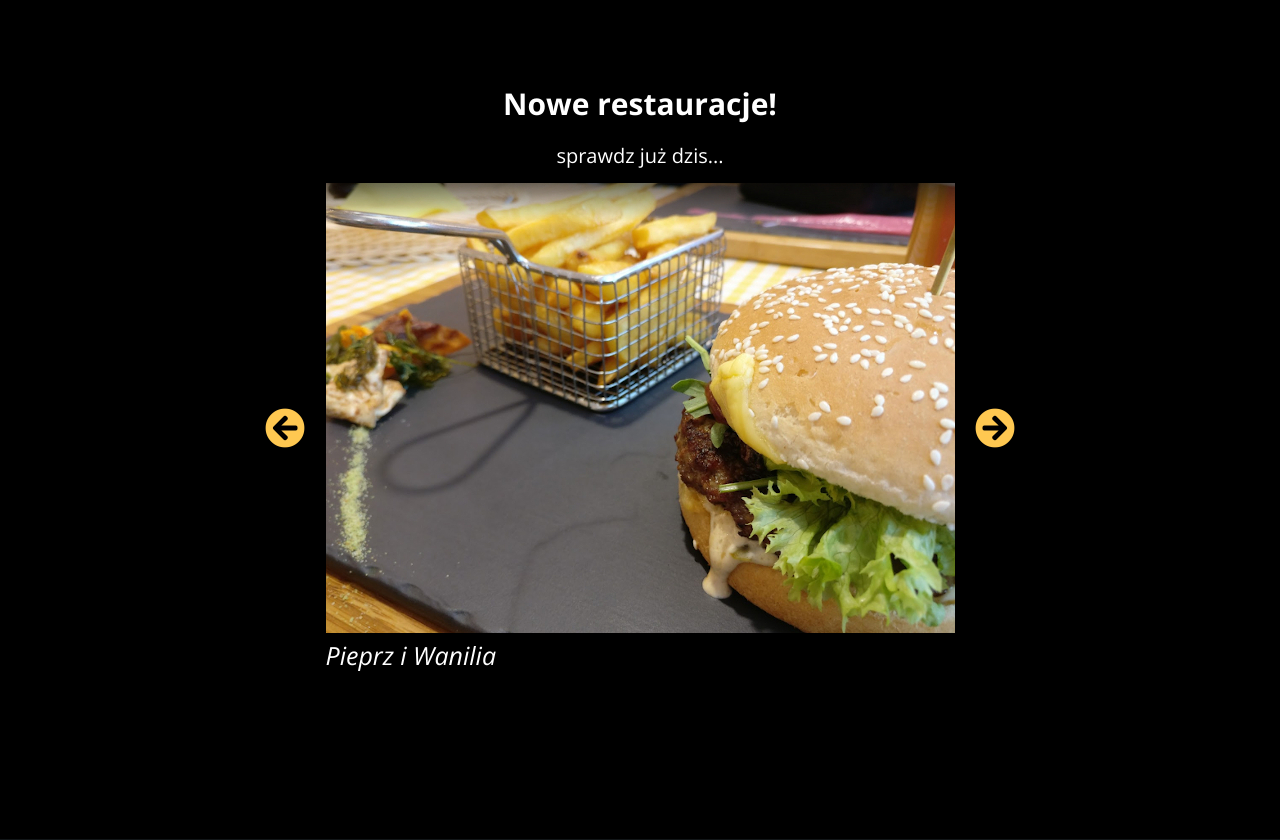
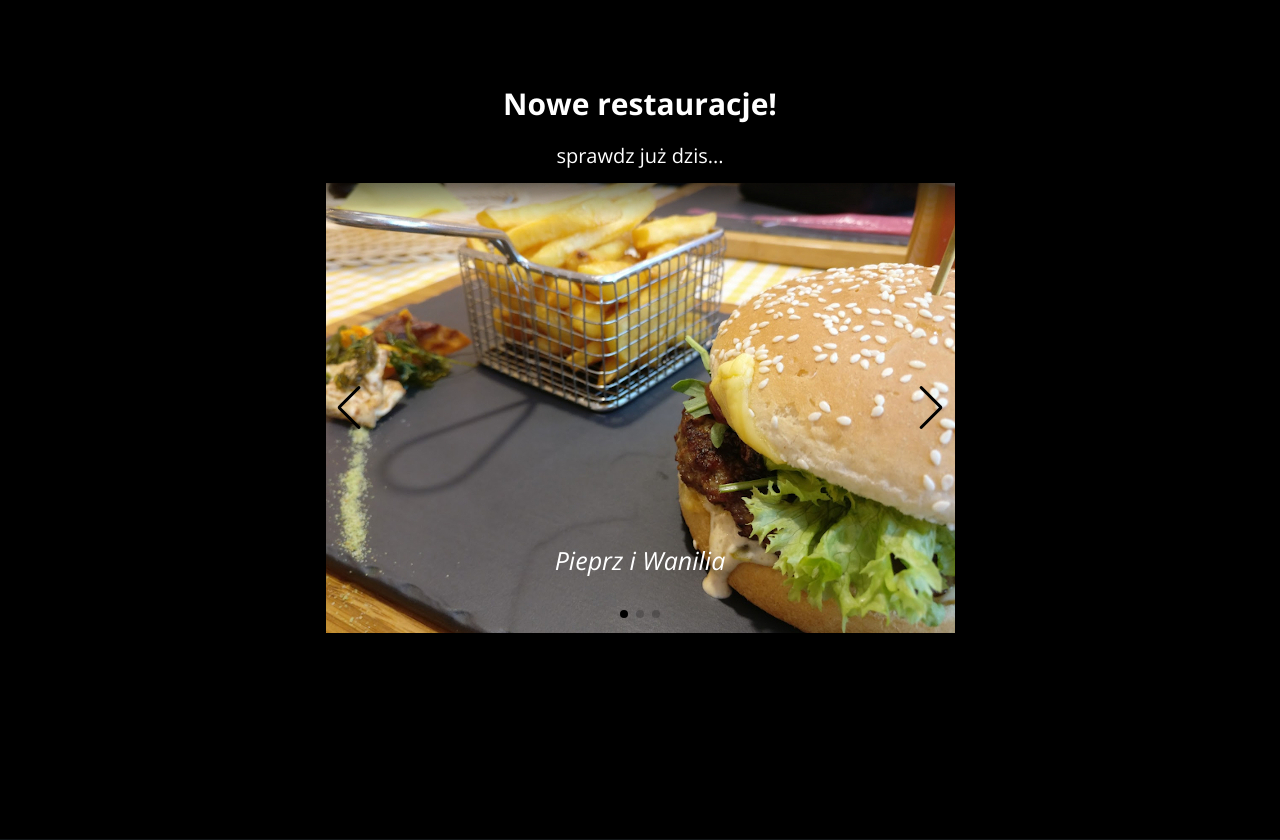
Before and after one commit to SusulAdam/foodbrainers-Django-Python, a Django app: page / in a window 1280 px wide. Shown: the part 1025-1865 px from the top of the page. Run offline with Django 3.2, Linux system fonts and the light colour scheme; some libraries are stand-ins or nearby versions.

Commit message:
create new slider with library swiper and coment old slider

```diff
--- a/restaurants/static/restaurants/main.js
+++ b/restaurants/static/restaurants/main.js
@@ -19,60 +19,76 @@ window.addEventListener('scroll', function () {
 ) // Slider
 
 
-mainSlider = () => {
+var swiper = new Swiper('.swiper-container', {
+    slidesPerView: 1,
+    spaceBetween: 30,
+    loop: true,
+    pagination: {
+        el: '.swiper-pagination',
+        clickable: true,
+    },
+    navigation: {
+        nextEl: '.swiper-button-next',
+        prevEl: '.swiper-button-prev',
+    },
+});
 
-    const slider = document.querySelector('.slider__puictures');
-    const sliderImages = document.querySelectorAll('.slider__puicture img');
-    const prevBtn = document.querySelector('.fa-arrow-circle-left');
-    const nextBtn = document.querySelector('.fa-arrow-circle-right');
+// OLD SLIDER IN VANILLA JS
 
-    let counter = 1;
+// mainSlider = () => {
 
-    const size = sliderImages[0].clientWidth;
+//     const slider = document.querySelector('.slider__puictures');
+//     const sliderImages = document.querySelectorAll('.slider__puicture img');
+//     const prevBtn = document.querySelector('.fa-arrow-circle-left');
+//     const nextBtn = document.querySelector('.fa-arrow-circle-right');
 
-    slider.style.transform = 'translateX(' + (-size * counter) + 'px)';
+//     let counter = 1;
 
-    //Button Lisiners
+//     const size = sliderImages[0].clientWidth;
 
-    nextBtn.addEventListener('click', () => {
-        if (counter >= sliderImages.length - 1) return;
-        slider.style.transition = "transform 0.3s ease-in-out";
-        counter++;
-        slider.style.transform = 'translateX(' + (-size * counter) + 'px)';
-    }
+//     slider.style.transform = 'translateX(' + (-size * counter) + 'px)';
 
-    );
+//     //Button Lisiners
 
-    prevBtn.addEventListener('click', () => {
-        if (counter <= 0) return;
-        slider.style.transition = "transform 0.3s ease-in-out";
-        counter--;
+//     nextBtn.addEventListener('click', () => {
+//         if (counter >= sliderImages.length - 1) return;
+//         slider.style.transition = "transform 0.3s ease-in-out";
+//         counter++;
+//         slider.style.transform = 'translateX(' + (-size * counter) + 'px)';
+//     }
 
-        slider.style.transform = 'translateX(' + (-size * counter) + 'px)';
-    }
+//     );
 
-    );
+//     prevBtn.addEventListener('click', () => {
+//         if (counter <= 0) return;
+//         slider.style.transition = "transform 0.3s ease-in-out";
+//         counter--;
 
-    slider.addEventListener('transitionend', () => {
+//         slider.style.transform = 'translateX(' + (-size * counter) + 'px)';
+//     }
 
-        if (sliderImages[counter].classList == 'last') {
-            slider.style.transition = "none";
-            counter = sliderImages.length - 2;
-            slider.style.transform = 'translateX(' + (-size * counter) + 'px)';
-        }
+//     );
 
-        if (sliderImages[counter].classList == 'first') {
-            slider.style.transition = "none";
-            counter = sliderImages.length - counter;
-            slider.style.transform = 'translateX(' + (-size * counter) + 'px)';
-        }
-    }
+//     slider.addEventListener('transitionend', () => {
 
-    );
+//         if (sliderImages[counter].classList == 'last') {
+//             slider.style.transition = "none";
+//             counter = sliderImages.length - 2;
+//             slider.style.transform = 'translateX(' + (-size * counter) + 'px)';
+//         }
 
-}
+//         if (sliderImages[counter].classList == 'first') {
+//             slider.style.transition = "none";
+//             counter = sliderImages.length - counter;
+//             slider.style.transform = 'translateX(' + (-size * counter) + 'px)';
+//         }
+//     }
 
-document.addEventListener('DOMContentLoaded', mainSlider)
+//     );
+
+// }
+
+// document.addEventListener('DOMContentLoaded', mainSlider);
 
 
 // Delete coments to show a map (and put your key map to the base html in script)
--- a/restaurants/static/restaurants/style.css
+++ b/restaurants/static/restaurants/style.css
@@ -434,6 +434,42 @@ h2 {
 
 /* ///////////Slider////////////////// */
 
+:root {
+    --swiper-theme-color: #000000
+}
+
+.swiper-container {
+    width: 629px;
+    height: 100%;
+    margin-left: auto;
+    margin-right: auto;
+    position: relative;
+}
+
+.swiper-slide {
+    position: relative;
+
+    text-align: center;
+    font-size: 18px;
+    background: #fff;
+
+    /* Center slide text vertically */
+    display: -webkit-box;
+    display: -ms-flexbox;
+    display: -webkit-flex;
+    display: flex;
+    -webkit-box-pack: center;
+    -ms-flex-pack: center;
+    -webkit-justify-content: center;
+    justify-content: center;
+    -webkit-box-align: center;
+    -ms-flex-align: center;
+    -webkit-align-items: center;
+    align-items: center;
+}
+
+
+
 
 .slider {
     padding-top: 80px;
@@ -491,9 +527,12 @@ h2 {
 }
 
 .slider__p {
+    position: absolute;
+    top: 80%;
     font-size: 25px;
     color: #ffffff;
     font-style: italic;
+    z-index: 10000000;
 }
 
 
--- a/templates/base.html
+++ b/templates/base.html
@@ -7,7 +7,8 @@
     <meta charset="UTF-8">
     <meta name="viewport" content="width=device-width, initial-scale=1.0">
     <title>FoodBrainers &bull; {{ title }}</title>
-
+    <link rel="stylesheet" href="https://unpkg.com/swiper/swiper-bundle.css">
+    <link rel="stylesheet" href="https://unpkg.com/swiper/swiper-bundle.min.css">
     <link rel="stylesheet" href="https://unpkg.com/leaflet@1.6.0/dist/leaflet.css"
         integrity="sha512-xwE/Az9zrjBIphAcBb3F6JVqxf46+CDLwfLMHloNu6KEQCAWi6HcDUbeOfBIptF7tcCzusKFjFw2yuvEpDL9wQ=="
         crossorigin="" />
@@ -88,7 +89,8 @@
     src="https://maps.googleapis.com/maps/api/js?key=YOURKEY">
     </script> -->
 
-
+    <script src="https://unpkg.com/swiper/swiper-bundle.js"></script>
+    <script src="https://unpkg.com/swiper/swiper-bundle.min.js"></script>
     <script src="{% static 'restaurants/main.js'  %}"></script>
 
 
--- a/templates/restaurants/main_page.html
+++ b/templates/restaurants/main_page.html
@@ -81,7 +81,10 @@
 
     <div class="slider_box">
         <div class="slider__big-container">
-            <i class="fas fa-arrow-circle-right arrow"></i>
+
+            <!-- OLD SLIDER IN VANILA JS -->
+
+            <!-- <i class="fas fa-arrow-circle-right arrow"></i>
             <i class="fas fa-arrow-circle-left arrow"></i>
             <div class="slider__container">
                 <div class="slider__puictures">
@@ -110,7 +113,36 @@
                     </div>
 
                 </div>
+            </div> -->
+
+            <!-- NEW SLIDER -->
+            <div class="swiper-container">
+                <div class="swiper-wrapper">
+                    <div class="swiper-slide"><img src="{% static 'restaurants/images/Pieprz_i_Wanilia.jpg' %}" alt="">
+                        <p class="slider__p">Pieprz i Wanilia</p>
+                    </div>
+                    <div class="swiper-slide"><img src="{% static 'restaurants/images/pizzeria-cyklop.png' %}" alt="">
+                        <p class="slider__p">Pizzeria Cyklop</p>
+                    </div>
+                    <div class="swiper-slide"><img src="{% static 'restaurants/images/Sushi_Craft.JPG' %}" alt="">
+                        <p class="slider__p">Sushi Craft</p>
+
+                    </div>
+
+
+
+                </div>
+                <!-- Add Pagination -->
+                <div class="swiper-pagination"></div>
+                <!-- Add Arrows -->
+                <div class="swiper-button-next"></div>
+                <div class="swiper-button-prev"></div>
+                <!-- <i class="fas fa-arrow-circle-right arrow"></i>
+                <i class="fas fa-arrow-circle-left arrow"></i> -->
+
             </div>
+
+
         </div>
     </div>
 </section>
@@ -155,4 +187,7 @@
 
 </section>
 
+<script src="https://unpkg.com/swiper/swiper-bundle.js"></script>
+<script src="https://unpkg.com/swiper/swiper-bundle.min.js"></script>
+
 {% endblock %}
```
